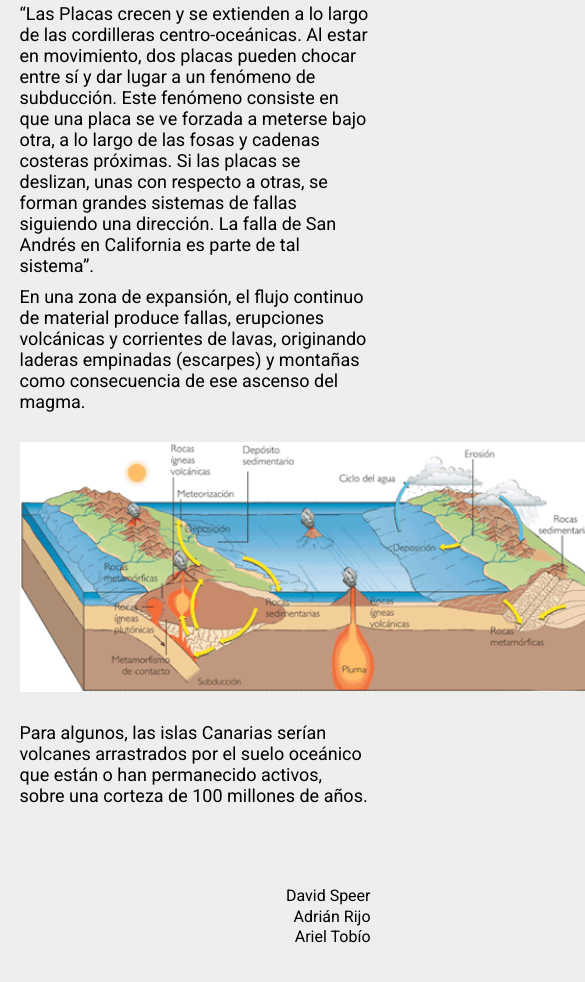
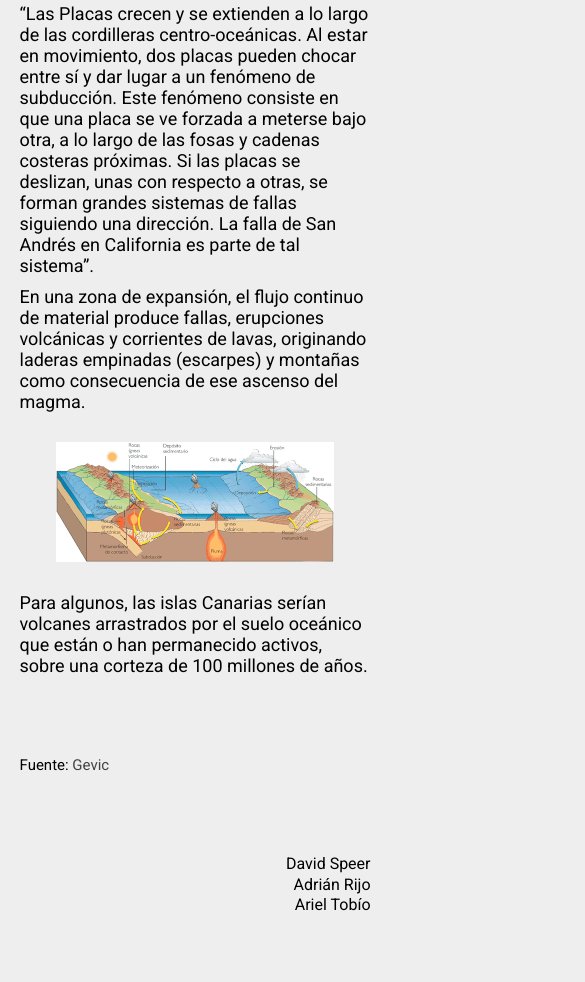
Before and after one commit to dvdeerx0/hdcanarias, a website: page index.html in a window 390 px wide. Shown: the part 904-1886 px from the top of the page, 585 px wide, since content can reach past the window. Drawn offline with Linux system fonts and the light colour scheme.

Commit message:
añadiendo fuente

```diff
--- a/index.html
+++ b/index.html
@@ -47,12 +47,26 @@
         Para algunos, las islas Canarias serían volcanes arrastrados por el suelo oceánico
         que están o han permanecido activos, sobre una corteza de 100 millones de años.
       </p>
+
+      <div class="fuente">
+        Fuente:
+        <a
+          href="https://www.gevic.net/info/contenidos/mostrar_contenidos.php?idcat=27&idcap=201&idcon=722"
+          target="_blank"
+          rel="noopener noreferrer"
+          class="fuente__link"
+        >
+          Gevic
+        </a>
+      </div>
+
       <div class="hecho-por">
         <a class="hecho-por__persona" href="https://www.instagram.com/dvdeerx0/">David Speer</a>
         <a class="hecho-por__persona" href="https://www.instagram.com/adrianriijoo__/">Adrián Rijo</a>
         <a class="hecho-por__persona" href="https://www.instagram.com/ariel.tc/">Ariel Tobío</a>
       </div>
     </div>
+
   </main>
 
 
--- a/style.css
+++ b/style.css
@@ -90,6 +90,22 @@ body {
 }
 
 
+/* Fuente */
+
+.fuente {
+  font-size: 1.5rem;
+  margin: 8rem 0 2rem;
+}
+
+.fuente__link:link, .fuente__link:visited {
+  text-decoration: none;
+  color: #444;
+}
+
+.fuente__link:hover {
+  text-decoration: underline;
+  color: #222;
+}
 
 /* Creadores */
 
@@ -104,7 +120,7 @@ body {
   align-items: flex-end;
 }
 
-.hecho-por__persona {
+.hecho-por__persona:link, .hecho-por__persona:visited {
   text-decoration: none;
   color: #000;
   margin-left: auto;
@@ -153,8 +169,18 @@ body {
   .tectonica-placas {
     width: 90%;
   }
+
+  .tectonica-placas__image {
+    height: 16rem;
+  }
 }
 
+
+@media screen and (max-width: 30rem) {
+  .tectonica-placas__image {
+    height: 12rem;
+  }
+}
 
 /* Animación */
 
```
